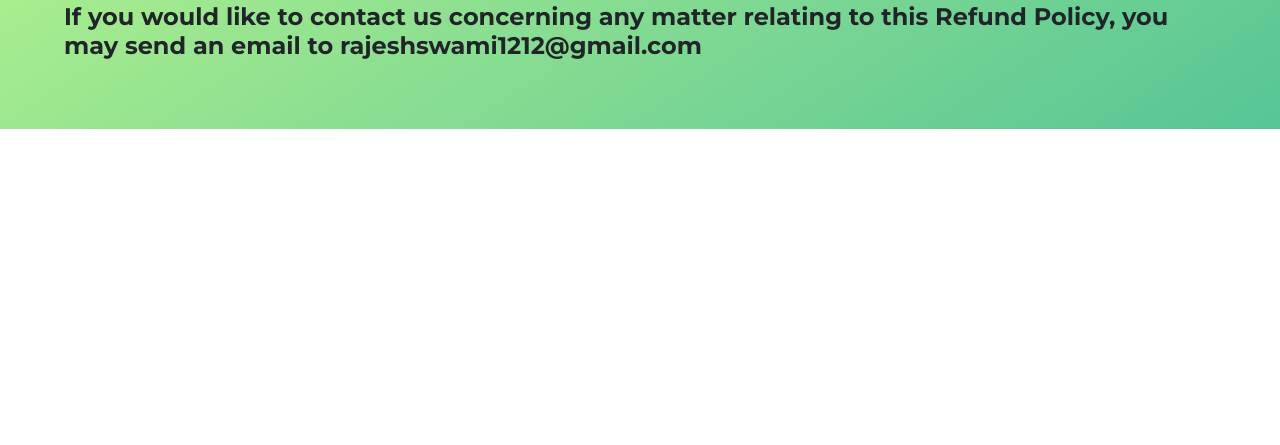
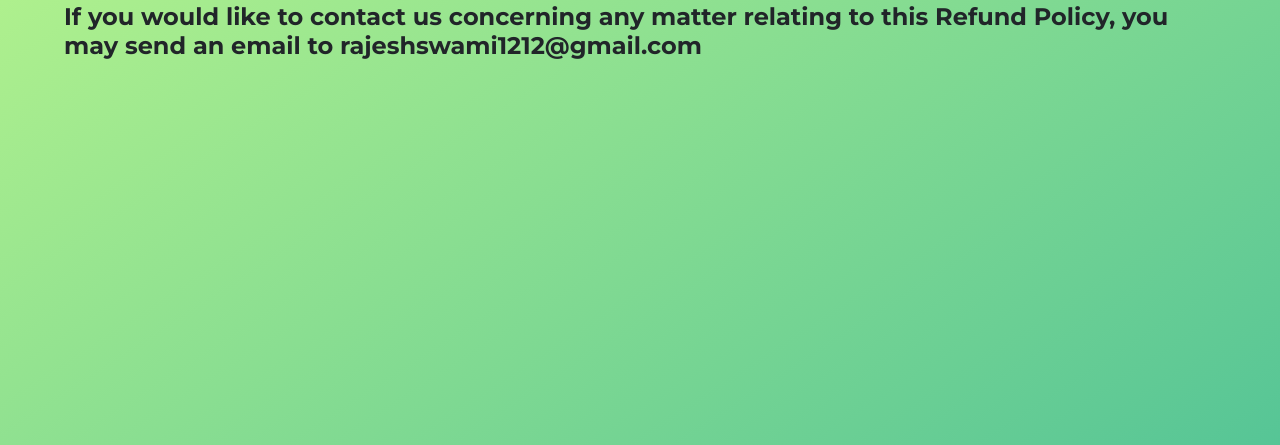
Before and after one commit to Kunal0007/Healero1, a plain HTML site: page contactus.html in a window 1280 px wide. Shown: the part 355-800 px from the top of the page. Drawn offline with nearby package versions, Linux system fonts and the light colour scheme.

Commit message:
Update contactus.html

```diff
--- a/contactus.html
+++ b/contactus.html
@@ -34,7 +34,7 @@
 <body>
     <section>
 
-        <div class="about">
+        <div class="about" style="height: 100vh;">
             <!-- Nav Bar -->
             <nav class="navbar navbar-expand-lg navbar-light">
                 <a href="/index.html">
```
